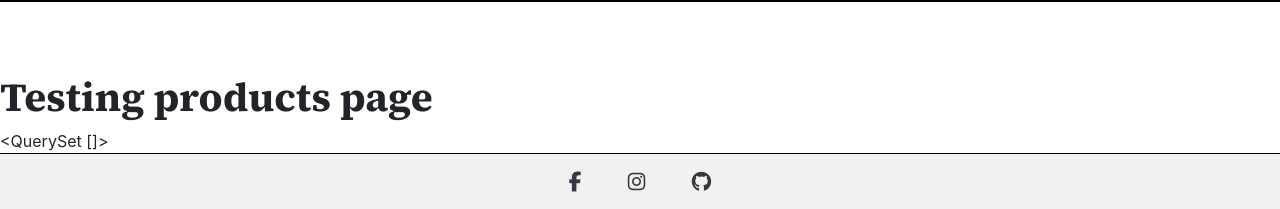
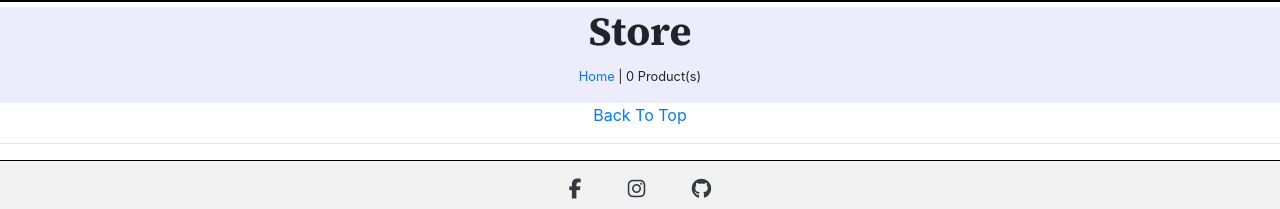
Before and after one commit to Benjamin-Joe/klara-e-commerce, a Django app: page /products/ in a window 1280 px wide. Shown: the part 143-352 px from the top of the page. Run offline with Django 3.2, Linux system fonts and the light colour scheme; data that the repository does not hold is empty; some libraries are stand-ins or nearby versions.

Commit message:
Add product.html content

```diff
--- a/templates/products/products.html
+++ b/templates/products/products.html
@@ -1,10 +1,73 @@
-{% extends "base.html" %}
+{% extends 'base.html' %}
 {% load static %}
+<title>Klarart{% block title %} | Store{% endblock %}</title>
 
 {% block content %}
-<br><br><br><br><br><br><br><br><br>
-<h1>Testing products page</h1>
+    <div class="content-holder">
+        <h1 class="text-center"> Store</h1>
+        <p class="text-center"><small><a href="/">Home</a> | {{ products|length }} Product(s)</small></p>
+        <div class="row">
+            <div class="col-10 offset-1">
+                <div class="row">
+                    {% for product in products %}
+                        <div class="col-sm-6 col-md-6 col-lg-4 col-xl-3">
+                            <div class="card">
+                                <a href="{{ product.image.url }}">
+                                    <img class="card-img-top img-fluid" src="{{ product.image.url }}" alt="{{ product.title }}">
+                                </a>
+                                <div class="bg-white pt-0 border-0 text-center">
+                                    <div class="row">
+                                        <div class="col">
+                                        <p class="lead mb-0 text-center">{{ product.title}}</p>
+                                            <p class="lead mb-0 text-center font-weight-bold">${{ product.price }}</p>
+                                            <p class="text-center card-cat mb-0"><a href="{% url 'products' %}">{{ product.category }}</a></p>
+                                            {% if product.rating %}
+                                                <p class="mb-0 text"><small class="text-muted"><i class="fas fa-medal mr-1"></i>{{ product.rating }} / 5</small></p>
+                                            {% else %}
+                                                <p class="mb-0"><small class="text-muted">No Rating</small></p>
+                                            {% endif %}
+                                        <button class="btn btn-secondary view-btn"> <a class="view-product-btn" href=""> View Product</a></button>
+                                        </div>
+                                    </div>
+                                </div>
+                            </div>
+                        </div>
+                        {% if forloop.counter|divisibleby:1 %}
+                            <div class="col-12 d-sm-none mb-5">
+                                <hr>
+                            </div>
+                        {% endif %}
+                        {% if forloop.counter|divisibleby:2 %}
+                            <div class="col-12 d-none d-sm-block d-md-block d-lg-none mb-5">
+                                <hr>
+                            </div>
+                        {% endif %}
+                        {% if forloop.counter|divisibleby:3 %}
+                            <div class="col-12 d-none d-lg-block d-xl-none mb-5">
+                                <hr>
+                            </div>
+                        {% endif %}
+                        {% if forloop.counter|divisibleby:4 %}
+                            <div class="col-12 d-none d-xl-block mb-5">
+                                <hr>
+                            </div>
+                        {% endif %}
+                    {% endfor %}
+                </div>
+            </div>
+        </div>
+    </div>
+    <a href="" class="top-btn">
+        <p class="text-center"> Back To Top </p>
+    </a>
+    <hr>
+{% endblock %}
 
-{{ products }}
-
+{% block extrajs %}
+    {{ block.super }}
+        <script type="text/javascript">
+            $('.top-btn').click(function(e) {
+                window.scrollTo(0,0)
+            })
+        </script>
 {% endblock %}
```
